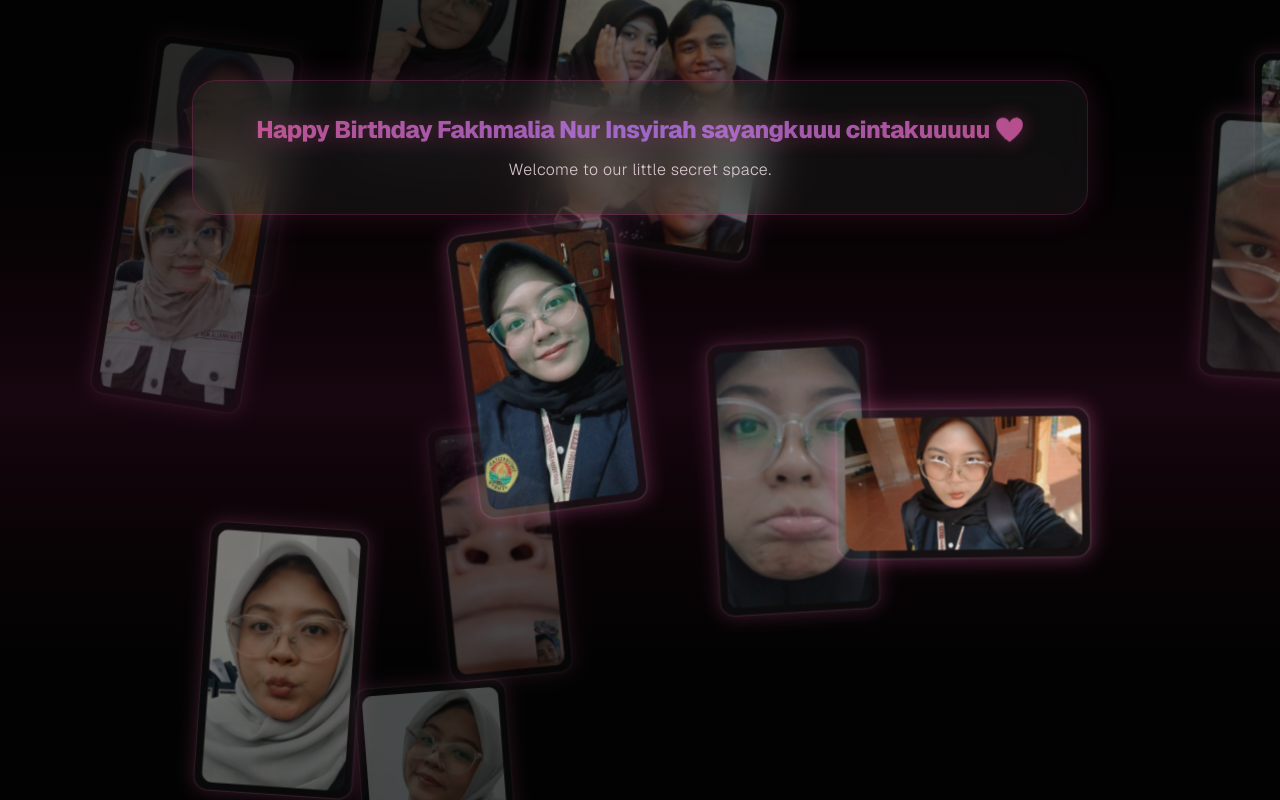
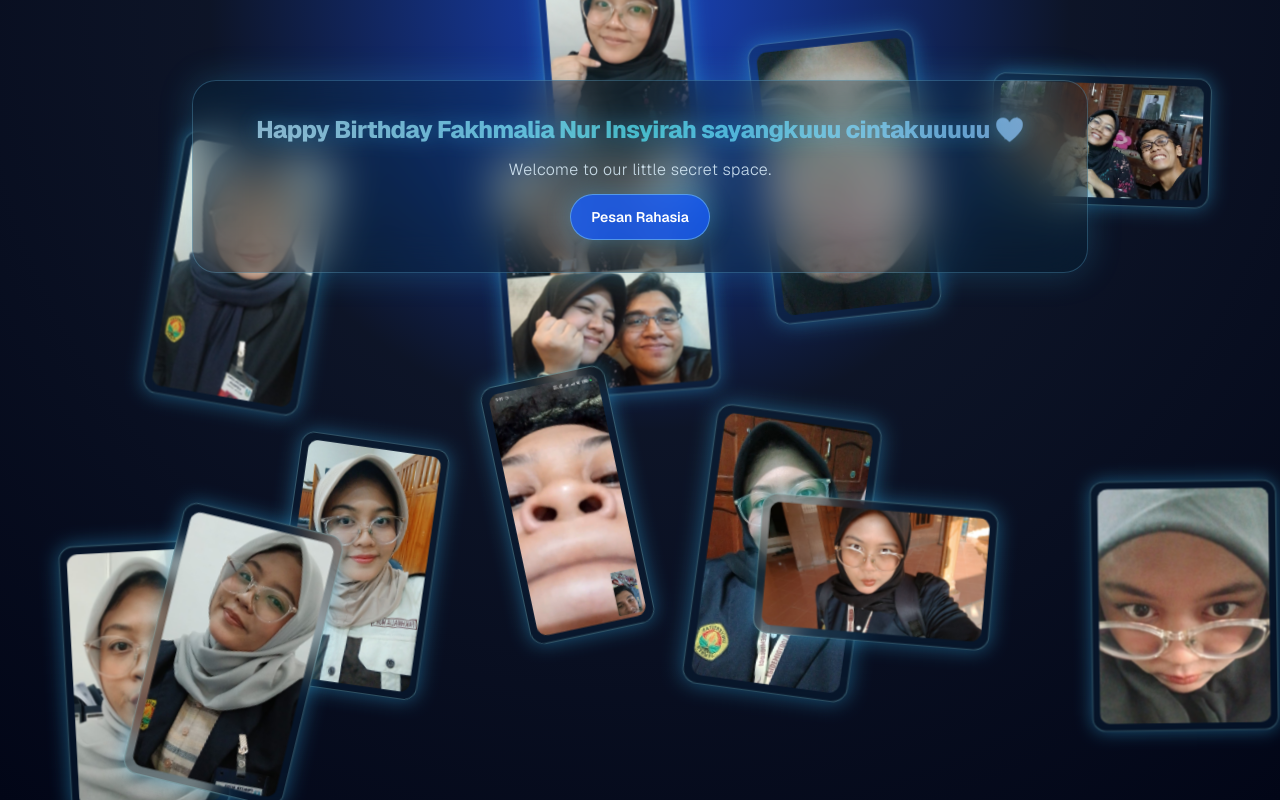
Before and after one commit to naufal-backup/naufal-backup.github.io, a Next.js app: page /secret/SuccessPage in a window 1280 px wide. Built offline with nearby package versions, Linux system fonts and the light colour scheme.

Commit message:
feat: enhance secret success page

```diff
--- a/src/app/secret/SuccessPage/FloatingGallery.js
+++ b/src/app/secret/SuccessPage/FloatingGallery.js
@@ -3,11 +3,18 @@
 import { motion } from "framer-motion";
 import { useEffect, useState } from "react";
 
+function seededRandom(seed) {
+  const value = Math.sin(seed) * 10000;
+  return value - Math.floor(value);
+}
+
 export default function FloatingGallery({ images }) {
-  const [windowSize, setWindowSize] = useState({ width: 0, height: 0 });
+  const [windowSize, setWindowSize] = useState(() => {
+    if (typeof window === "undefined") return { width: 0, height: 0 };
+    return { width: window.innerWidth, height: window.innerHeight };
+  });
 
   useEffect(() => {
-    setWindowSize({ width: window.innerWidth, height: window.innerHeight });
     const handleResize = () => setWindowSize({ width: window.innerWidth, height: window.innerHeight });
     window.addEventListener("resize", handleResize);
     return () => window.removeEventListener("resize", handleResize);
@@ -28,25 +35,28 @@ export default function FloatingGallery({ images }) {
         const row = Math.floor(i / cols);
 
         // Position evenly with some randomness within their cell
-        const startX = (col * cellWidth) + (Math.random() * (cellWidth * 0.6));
-        const startY = (row * cellHeight) + (Math.random() * (cellHeight * 0.6));
+        const seed = i + 1;
+        const startX = (col * cellWidth) + (seededRandom(seed) * (cellWidth * 0.6));
+        const startY = (row * cellHeight) + (seededRandom(seed + 10) * (cellHeight * 0.6));
 
         // Randomize animation parameters
-        const duration = 25 + Math.random() * 25;
-        const delay = Math.random() * -20; // negative delay so it starts mid-animation
+        const motionRange = windowSize.width < 640 ? 180 : 500;
+        const motionOffset = motionRange / 2;
+        const duration = 25 + seededRandom(seed + 20) * 25;
+        const delay = seededRandom(seed + 30) * -20; // negative delay so it starts mid-animation
 
         return (
           <motion.div
             key={i}
             className="absolute pointer-events-none flex items-center justify-center"
             style={{ left: startX, top: startY, zIndex: 10 }}
-            initial={{ opacity: 0, scale: 0.8 }}
+            initial={{ opacity: 1, scale: 0.8 }}
             animate={{
               opacity: 1,
               scale: 1,
-              x: [0, Math.random() * 500 - 250, Math.random() * 500 - 250, 0],
-              y: [0, Math.random() * 500 - 250, Math.random() * 500 - 250, 0],
-              rotate: [Math.random() * 10 - 5, Math.random() * 30 - 15, Math.random() * -30 + 15, Math.random() * 10 - 5],
+              x: [0, seededRandom(seed + 40) * motionRange - motionOffset, seededRandom(seed + 50) * motionRange - motionOffset, 0],
+              y: [0, seededRandom(seed + 60) * motionRange - motionOffset, seededRandom(seed + 70) * motionRange - motionOffset, 0],
+              rotate: [seededRandom(seed + 80) * 10 - 5, seededRandom(seed + 90) * 30 - 15, seededRandom(seed + 100) * -30 + 15, seededRandom(seed + 110) * 10 - 5],
             }}
             transition={{
               duration: duration,
@@ -57,7 +67,7 @@ export default function FloatingGallery({ images }) {
             }}
           >
             <motion.div
-              className="p-2 rounded-2xl shadow-[0_0_20px_rgba(255,105,180,0.4)] border border-pink-300/30 bg-white/5 backdrop-blur-md pointer-events-auto cursor-grab active:cursor-grabbing inline-flex"
+              className="p-2 rounded-2xl shadow-[0_0_22px_rgba(56,189,248,0.42)] border border-cyan-200/35 bg-sky-950/25 backdrop-blur-md pointer-events-auto cursor-grab active:cursor-grabbing inline-flex"
               drag
               dragElastic={0.6}
               dragMomentum={false}
@@ -67,7 +77,7 @@ export default function FloatingGallery({ images }) {
               <img
                 src={`/Sayang/${img}`}
                 alt="Gallery"
-                className="w-auto h-auto max-w-[180px] max-h-[220px] md:max-w-[240px] md:max-h-[280px] rounded-xl pointer-events-none"
+                className="w-auto h-auto max-w-[118px] max-h-[150px] rounded-xl pointer-events-none sm:max-w-[180px] sm:max-h-[220px] md:max-w-[240px] md:max-h-[280px]"
                 draggable="false"
               />
             </motion.div>
--- /dev/null
+++ b/src/app/secret/SuccessPage/SecretMessage.js
@@ -0,0 +1,68 @@
+"use client";
+
+import { useEffect, useState } from "react";
+
+const SECRET_MESSAGE =
+  "Selamat ulang tahun sayangkuuu cintakuuu yang ke 22, semoga selalu sehat, diberi umur yang barokah, makin rajin dan makin pinter, moga ketagihan jadi morning person (hehe), selalu jadi orang yang ceria, moga apapun yang dicita-citakan terkabul..., Aamiinnn";
+
+export default function SecretMessage() {
+  const [isOpen, setIsOpen] = useState(false);
+  const [visibleText, setVisibleText] = useState("");
+
+  useEffect(() => {
+    if (!isOpen) {
+      setVisibleText("");
+      return;
+    }
+
+    let index = 0;
+    const interval = window.setInterval(() => {
+      index += 1;
+      setVisibleText(SECRET_MESSAGE.slice(0, index));
+
+      if (index >= SECRET_MESSAGE.length) {
+        window.clearInterval(interval);
+      }
+    }, 34);
+
+    return () => window.clearInterval(interval);
+  }, [isOpen]);
+
+  return (
+    <>
+      <button
+        type="button"
+        onClick={() => setIsOpen(true)}
+        className="w-full rounded-full border border-cyan-200/40 bg-blue-600/80 px-5 py-3 text-sm font-semibold text-white shadow-[0_0_24px_rgba(56,189,248,0.32)] transition hover:bg-blue-500 focus:outline-none focus:ring-4 focus:ring-cyan-300/30 sm:w-auto"
+      >
+        Pesan Rahasia
+      </button>
+
+      {isOpen && (
+        <div className="fixed inset-0 z-40 grid min-h-dvh place-items-center px-4 py-5 sm:px-5 sm:py-8">
+          <div className="relative box-border max-h-[calc(100dvh-2.5rem)] w-full max-w-lg overflow-y-auto rounded-2xl border border-cyan-200/30 bg-blue-950/90 p-5 shadow-[0_0_36px_rgba(56,189,248,0.32)] sm:rounded-3xl sm:p-6 sm:shadow-[0_0_48px_rgba(56,189,248,0.35)] md:p-8">
+            <button
+              type="button"
+              onClick={() => setIsOpen(false)}
+              aria-label="Tutup pesan rahasia"
+              className="absolute right-3 top-3 flex h-9 w-9 items-center justify-center rounded-full border border-cyan-100/20 bg-white/10 text-lg leading-none text-cyan-50 transition hover:bg-white/20 focus:outline-none focus:ring-4 focus:ring-cyan-300/30 sm:right-4 sm:top-4"
+            >
+              x
+            </button>
+
+            <p className="mb-3 pr-10 text-[11px] font-semibold uppercase tracking-[0.22em] text-cyan-200/80 sm:text-xs sm:tracking-[0.28em]">
+              Untuk Kamu
+            </p>
+            <h2 className="mb-4 pr-10 text-xl font-bold text-sky-50 sm:text-2xl md:text-3xl">
+              Pesan Rahasia
+            </h2>
+            <p className="min-h-[150px] whitespace-pre-wrap text-sm leading-7 text-sky-50/90 sm:text-base sm:leading-8 md:text-lg">
+              {visibleText}
+              <span className="ml-1 inline-block h-5 w-0.5 animate-pulse bg-cyan-200 align-middle" />
+            </p>
+          </div>
+        </div>
+      )}
+    </>
+  );
+}
--- /dev/null
+++ b/src/app/secret/SuccessPage/SecretMusicPlayer.js
@@ -0,0 +1,43 @@
+"use client";
+
+import { useEffect, useRef, useState } from "react";
+
+export default function SecretMusicPlayer({ musicSrc }) {
+  const audioRef = useRef(null);
+  const [needsInteraction, setNeedsInteraction] = useState(false);
+
+  useEffect(() => {
+    if (!musicSrc) return;
+
+    const audio = new Audio(musicSrc);
+    audio.loop = true;
+    audio.volume = 0.55;
+    audioRef.current = audio;
+
+    audio.play().then(() => {
+      setNeedsInteraction(false);
+    }).catch(() => {
+      setNeedsInteraction(true);
+    });
+
+    return () => {
+      audio.pause();
+      audio.src = "";
+      audioRef.current = null;
+    };
+  }, [musicSrc]);
+
+  if (!musicSrc || !needsInteraction) return null;
+
+  return (
+    <button
+      type="button"
+      onClick={() => {
+        audioRef.current?.play().then(() => setNeedsInteraction(false));
+      }}
+      className="fixed bottom-4 left-4 right-4 z-30 rounded-full border border-cyan-200/35 bg-blue-950/80 px-5 py-3 text-sm font-semibold text-cyan-50 shadow-[0_0_26px_rgba(56,189,248,0.35)] backdrop-blur-md transition hover:bg-blue-900/90 focus:outline-none focus:ring-4 focus:ring-cyan-300/30 sm:left-auto sm:right-5 sm:w-auto"
+    >
+      Putar Musik
+    </button>
+  );
+}
--- a/src/app/secret/SuccessPage/page.js
+++ b/src/app/secret/SuccessPage/page.js
@@ -1,37 +1,46 @@
 import fs from "fs";
 import path from "path";
 import FloatingGallery from "./FloatingGallery";
+import SecretMessage from "./SecretMessage";
+import SecretMusicPlayer from "./SecretMusicPlayer";
 
 export default function SuccessPage() {
   const folderPath = path.join(process.cwd(), "public", "Sayang");
   let images = [];
+  let musicSrc = null;
 
   try {
     if (fs.existsSync(folderPath)) {
       const files = fs.readdirSync(folderPath);
       images = files.filter(file => /\.(jpg|jpeg|png|gif|webp|svg)$/i.test(file));
+      const musicFile = files.find(file => /\.(mp3|wav|ogg|m4a|aac|flac|webm)$/i.test(file));
+      musicSrc = musicFile ? `/Sayang/${encodeURIComponent(musicFile)}` : null;
     }
   } catch (error) {
     console.error("Error reading directory:", error);
   }
 
   return (
-    <main className="min-h-screen bg-[#0a0a0a] overflow-hidden relative flex flex-col items-center justify-start pt-12 md:pt-20 font-sans">
-      <div className="absolute inset-0 bg-gradient-to-b from-black via-[#1a0510] to-black opacity-80 z-0"></div>
+    <main className="min-h-screen bg-[#020617] overflow-hidden relative flex flex-col items-center justify-start px-4 pt-8 sm:px-6 md:pt-20 font-sans">
+      <div className="absolute inset-0 bg-[radial-gradient(circle_at_top,#1d4ed8_0%,#0f172a_42%,#020617_100%)] opacity-85 z-0"></div>
+      <SecretMusicPlayer musicSrc={musicSrc} />
 
-      <div className="z-10 text-center space-y-3 p-6 md:p-8 rounded-3xl bg-white/5 backdrop-blur-xl border border-pink-500/20 shadow-[0_0_30px_rgba(236,72,153,0.15)] max-w-4xl w-full mx-4 pointer-events-auto">
-        <h1 className="text-xl md:text-2xl font-extrabold tracking-tight text-transparent bg-clip-text bg-gradient-to-r from-pink-400 via-purple-400 to-pink-400 drop-shadow-[0_0_10px_rgba(236,72,153,0.5)] animate-pulse leading-snug">
+      <div className="z-10 w-full max-w-4xl rounded-2xl border border-sky-300/25 bg-sky-950/30 p-4 text-center shadow-[0_0_34px_rgba(56,189,248,0.22)] backdrop-blur-xl sm:p-6 md:rounded-3xl md:p-8 pointer-events-auto">
+        <h1 className="text-lg font-extrabold tracking-tight text-transparent bg-clip-text bg-gradient-to-r from-sky-200 via-cyan-300 to-blue-300 drop-shadow-[0_0_10px_rgba(56,189,248,0.55)] animate-pulse leading-snug sm:text-xl md:text-2xl">
           Happy Birthday Fakhmalia Nur Insyirah sayangkuuu cintakuuuuu 💖
         </h1>
-        <p className="text-pink-100/80 text-sm md:text-base font-light max-w-lg mx-auto tracking-wide">
+        <p className="mx-auto mt-3 max-w-lg text-xs font-light tracking-wide text-sky-100/85 sm:text-sm md:text-base">
           Welcome to our little secret space.
         </p>
+        <div className="pt-3">
+          <SecretMessage />
+        </div>
       </div>
 
       {images.length > 0 ? (
         <FloatingGallery images={images} />
       ) : (
-        <div className="z-10 mt-8 text-pink-300/50 italic">
+        <div className="z-10 mt-8 text-sky-200/60 italic">
           (Folder &quot;Sayang&quot; masih kosong)
         </div>
       )}
```
